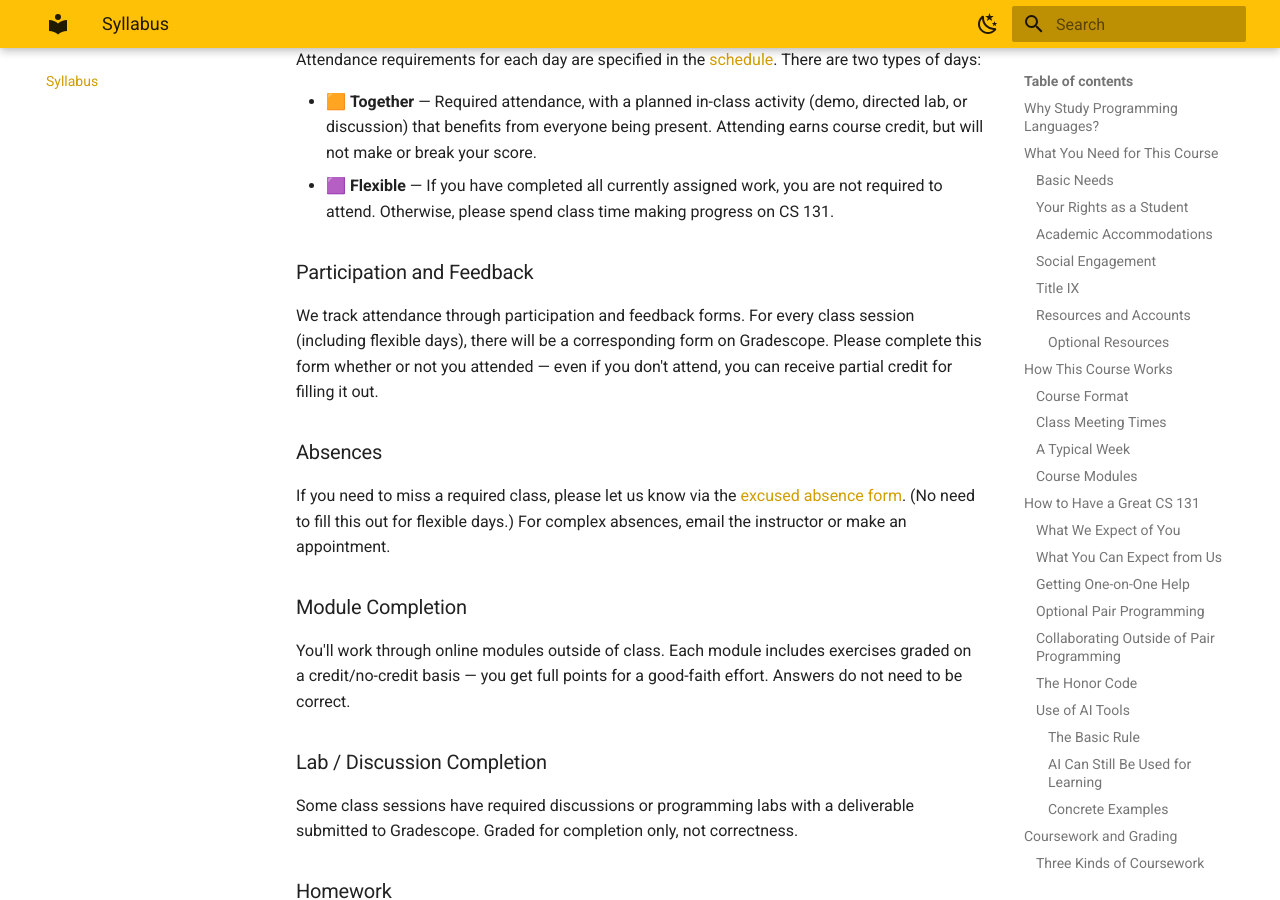
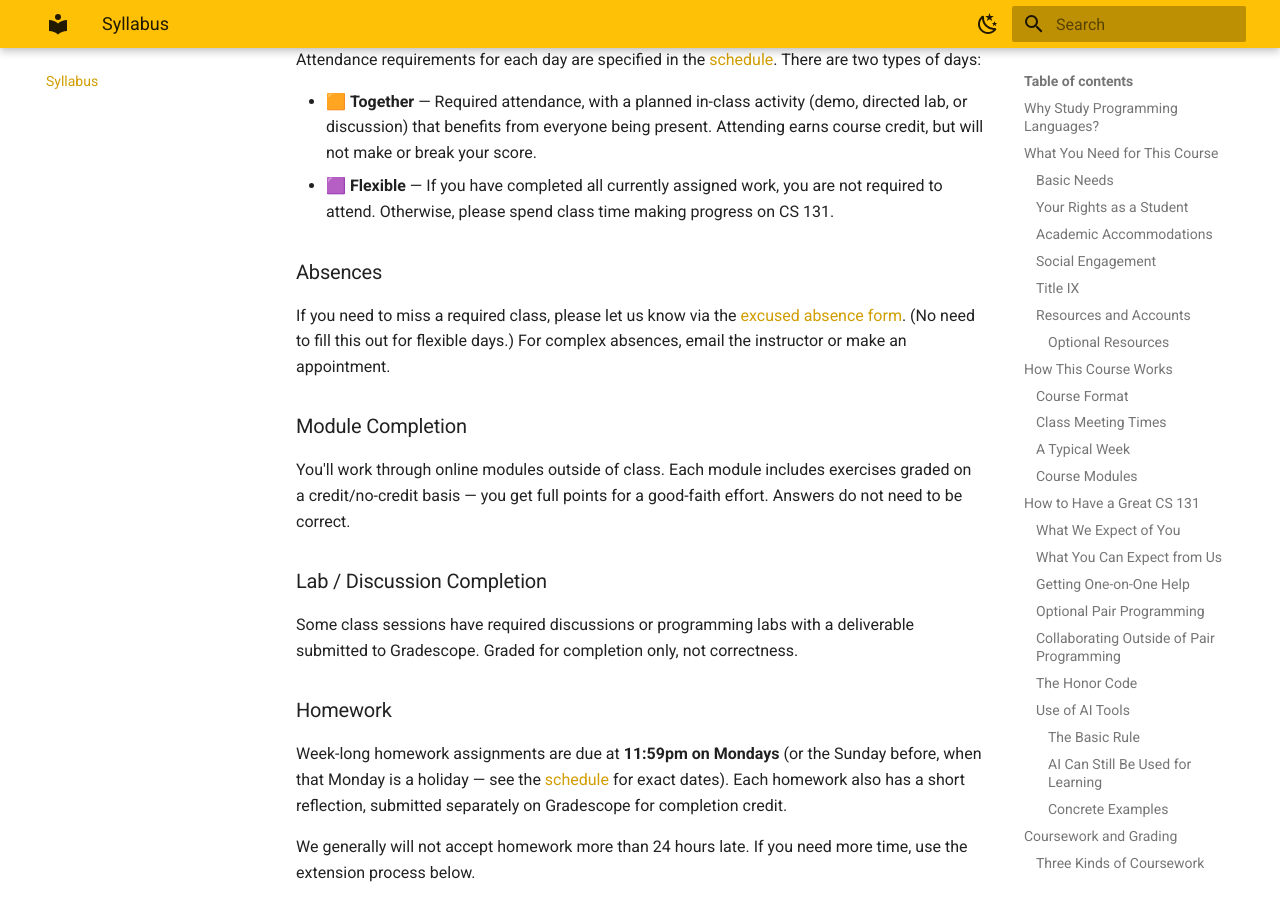
Before and after one commit to lbang-hmc/cs-131-website, an MkDocs documentation site: the page built from content/syllabus.md, in a window 1280 px wide and 900 px high, scrolled down 11077 px. Built offline with MkDocs 1.6.1 and Material for MkDocs 9.7.7, drawn with Linux system fonts in a browser that asks for light colours.

Commit message:
Remove Participation and Feedback section from syllabus
Co-Authored-By: Claude Sonnet 5 <noreply@anthropic.com>
Claude-Session: https://claude.ai/code/session_01W5JdZqt3Whc8ViMucnnZcZ

```diff
--- a/content/syllabus.md
+++ b/content/syllabus.md
@@ -366,10 +366,6 @@ Attendance requirements for each day are specified in the [schedule](schedule.md
 - 🟧 **Together** — Required attendance, with a planned in-class activity (demo, directed lab, or discussion) that benefits from everyone being present. Attending earns course credit, but will not make or break your score.
 - 🟪 **Flexible** — If you have completed all currently assigned work, you are not required to attend. Otherwise, please spend class time making progress on CS 131.
 
-### Participation and Feedback
-
-We track attendance through participation and feedback forms. For every class session (including flexible days), there will be a corresponding form on Gradescope. Please complete this form whether or not you attended — even if you don't attend, you can receive partial credit for filling it out.
-
 ### Absences
 
 If you need to miss a required class, please let us know via the [excused absence form](https://forms.gle/mcCiQxdoEoYgK3Z58). (No need to fill this out for flexible days.) For complex absences, email the instructor or make an appointment.
```
